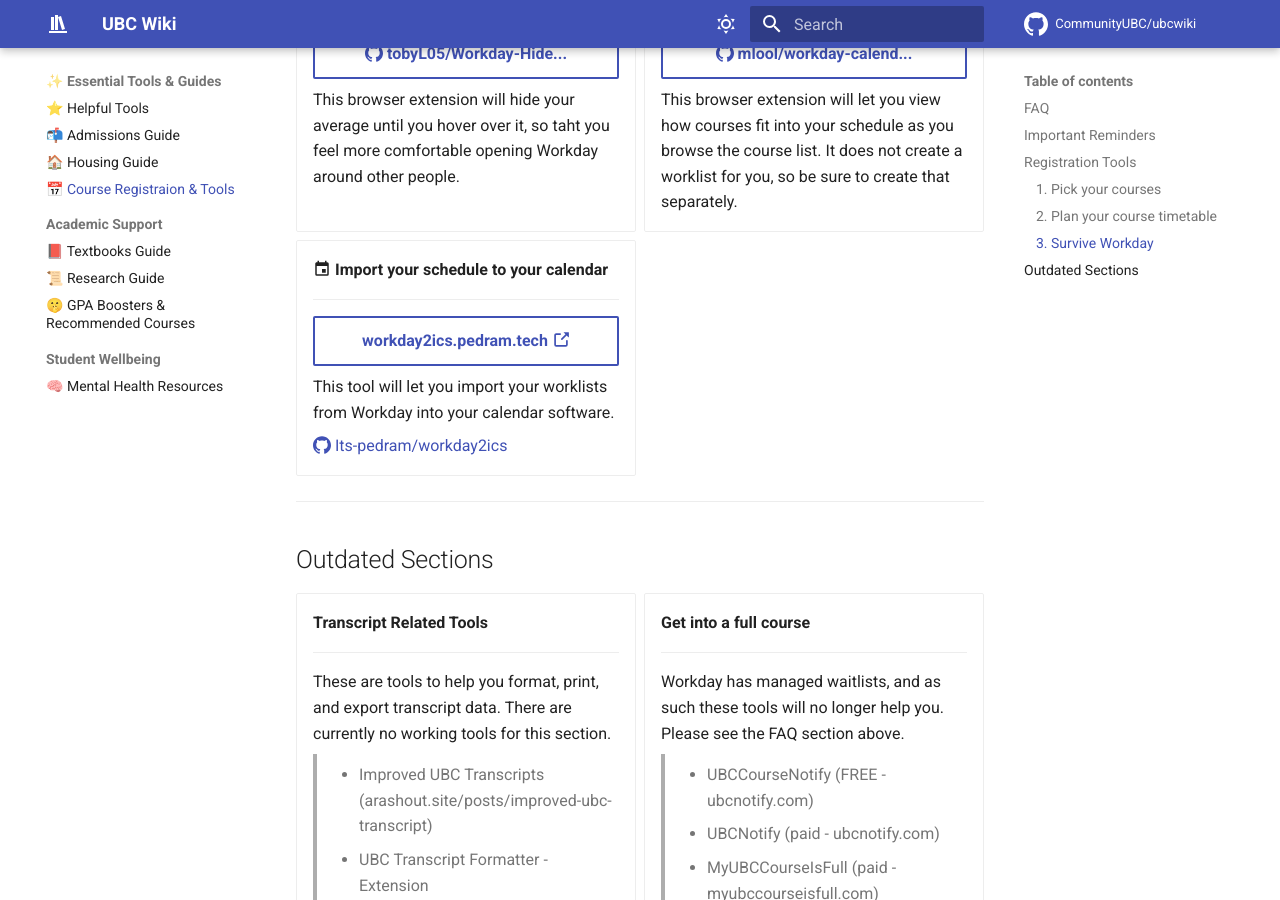
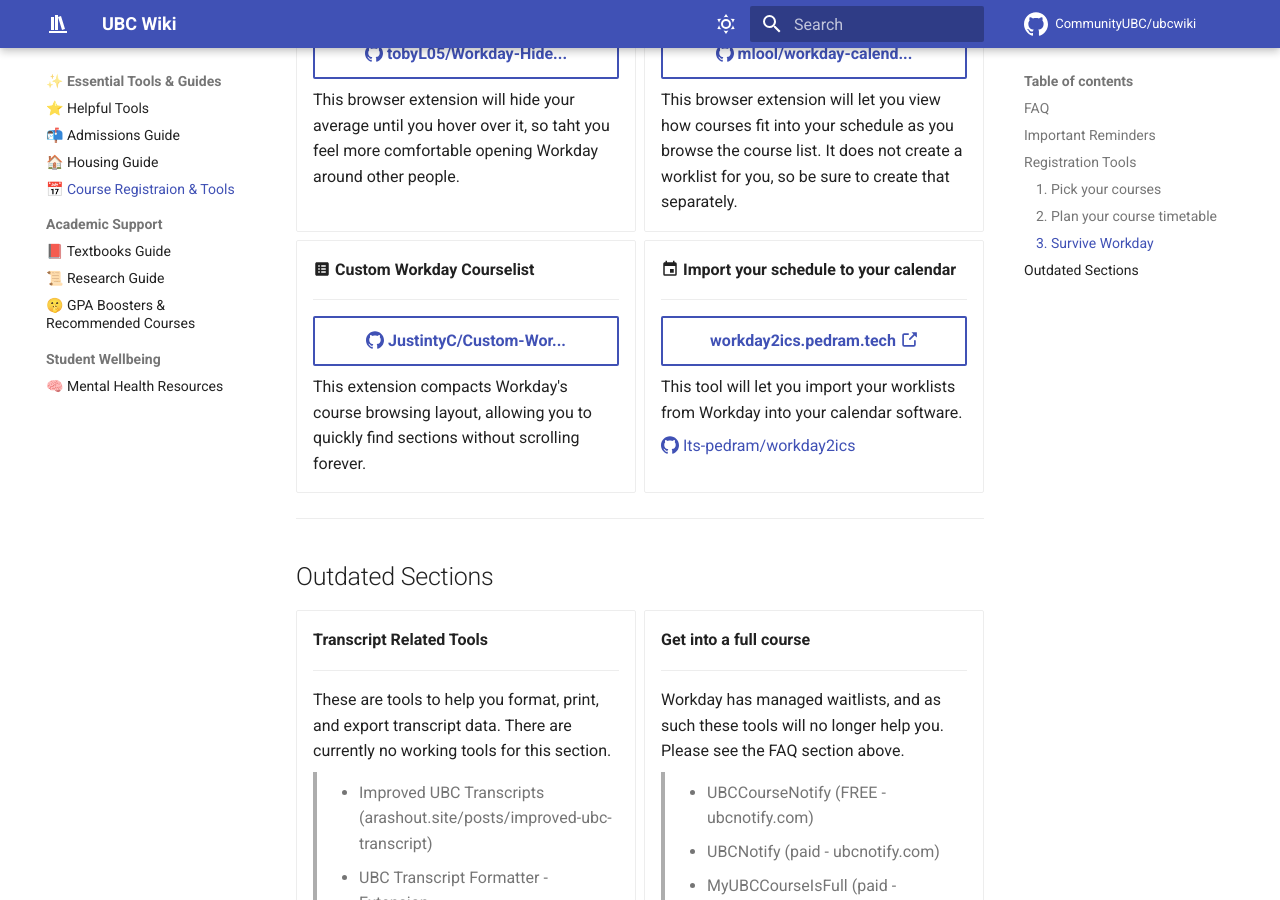
Before and after one commit to Community-UBC/wiki, an MkDocs documentation site: the page built from docs/course-planning/registration.md, in a window 1280 px wide and 900 px high, scrolled down 3319 px. Built offline with MkDocs 1.6.1 and Material for MkDocs 9.7.7, drawn with Linux system fonts in a browser that asks for light colours; plug-ins that fetch from the network failed and are left out; comment, search, counter and statistics services are not loaded.

Commit message:
add 'Custom Workday Courselist'

```diff
--- a/docs/course-planning/registration.md
+++ b/docs/course-planning/registration.md
@@ -220,6 +220,14 @@
 
     This browser extension will let you view how courses fit into your schedule as you browse the course list. It does not create a worklist for you, so be sure to create that separately.
 
+- :material-list-box: __Custom Workday Courselist__
+
+    ---
+
+    [:simple-github: JustintyC/Custom-Wor...](https://github.com/JustintyC/Custom-Workday-Courselist-Extension){ .md-button .md-button--stretch-center }
+
+    This extension compacts Workday's course browsing layout, allowing you to quickly find sections without scrolling forever.
+
 - :material-calendar: __Import your schedule to your calendar__
 
     ---
```
